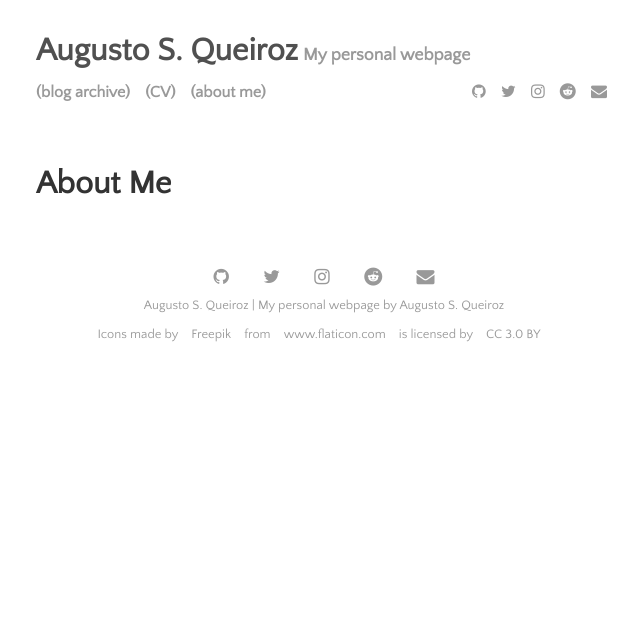
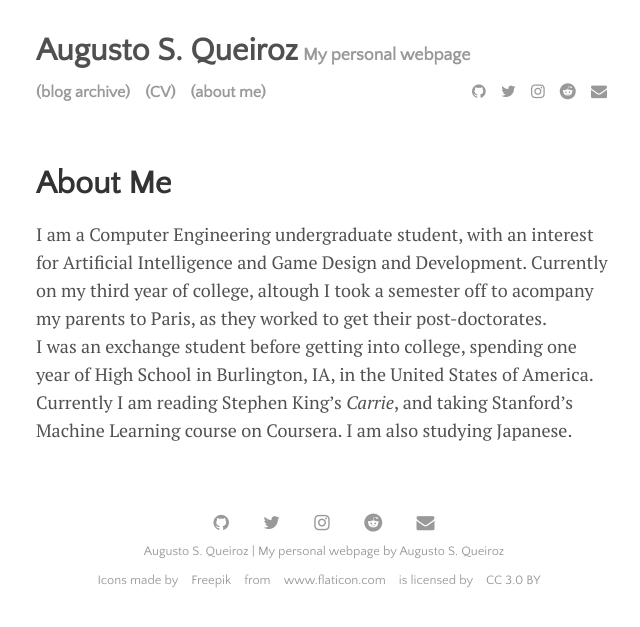
Before and after one commit to AugustoQueiroz/augustoqueiroz.github.io, a Jekyll site: the page built from menu/about.md, in a window 1280 px wide. Shown: the top 627 px of the page, without its empty margins (316-956 px from the left). Built offline with Jekyll 4.4.1, drawn with Linux system fonts in a browser that asks for light colours; nearby versions of some CDN libraries.

Commit message:
Update about page

```diff
--- a/menu/about.md
+++ b/menu/about.md
@@ -2,3 +2,7 @@
 layout: page
 title: About Me
 ---
+
+I am a Computer Engineering undergraduate student, with an interest for Artificial Intelligence and Game Design and Development. Currently on my third year of college, altough I took a semester off to acompany my parents to Paris, as they worked to get their post-doctorates.<br>
+I was an exchange student before getting into college, spending one year of High School in Burlington, IA, in the United States of America.<br>
+Currently I am reading Stephen King's <i>Carrie</i>, and taking Stanford's Machine Learning course on Coursera. I am also studying Japanese.<br>
```
